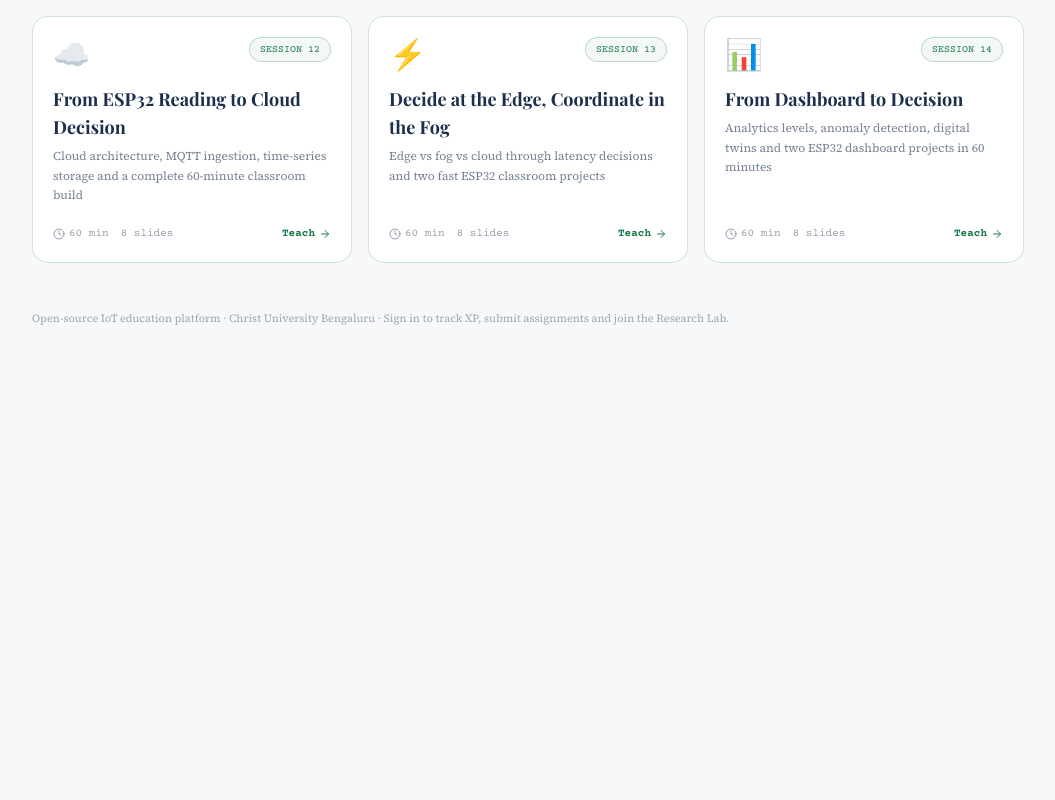
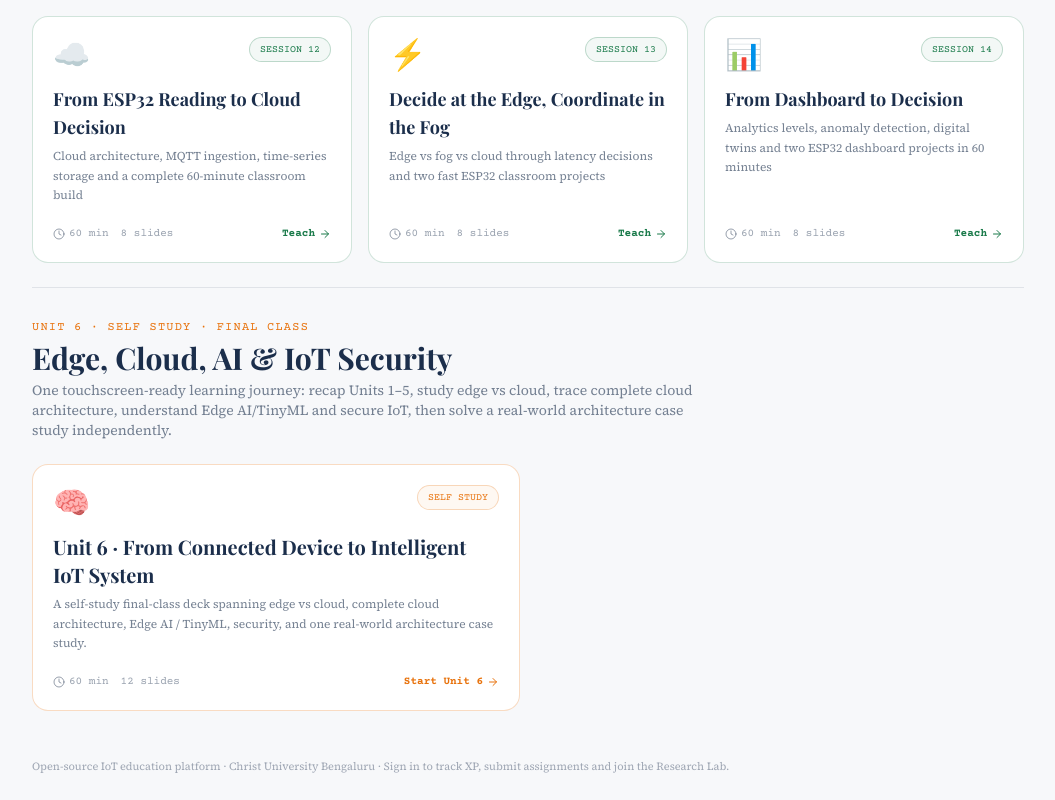
Before and after one commit to TheBrainCord/Academic, a Next.js app in the folder iot-at-christ/: page /learn in a window 1280 px wide. Shown: the part 1532-2332 px from the top of the page, without its empty margins (112-1167 px from the left). Before the commit the page ends 1884 px from the top, so only its background shows below. Built offline with nearby package versions, Linux system fonts and the light colour scheme; a web font is replaced by a local one.

Commit message:
feat(iot): surface Unit 6 in Course Studio

```diff
--- a/iot-at-christ/app/(public)/learn/page.tsx
+++ b/iot-at-christ/app/(public)/learn/page.tsx
@@ -2,6 +2,7 @@ import Link from 'next/link'
 import { ArrowRight, Clock, Cpu } from 'lucide-react'
 import { UNIT2_MODULES } from '@/content/lectures/unit2'
 import { UNIT4_DECKS } from '@/content/lectures/unit4'
+import { UNIT6_DECKS } from '@/content/lectures/unit6'
 import { WEEKLY_PLANS } from '@/content/course'
 import { CourseStudioCard } from '@/components/course'
 
@@ -107,6 +108,49 @@ export default function LearnPage() {
           </Link>
         ))}
       </div>
+
+      <div className="border-t border-christ-navy/10 pt-8">
+        <p className="text-xs font-mono text-christ-saffron uppercase tracking-widest">
+          Unit 6 · Self Study · Final Class
+        </p>
+        <h2 className="mt-1 text-3xl font-display font-bold text-christ-navy">
+          Edge, Cloud, AI & IoT Security
+        </h2>
+        <p className="mt-1 max-w-2xl text-sm font-body text-christ-navy/60">
+          One touchscreen-ready learning journey: recap Units 1–5, study edge vs cloud,
+          trace complete cloud architecture, understand Edge AI/TinyML and secure IoT,
+          then solve a real-world architecture case study independently.
+        </p>
+      </div>
+
+      <div className="grid gap-4 lg:grid-cols-2">
+        {UNIT6_DECKS.map((deck) => (
+          <Link
+            key={deck.id}
+            href={`/learn/${deck.id}`}
+            className="group flex flex-col rounded-2xl border border-christ-saffron/25 bg-white p-5 transition-all hover:-translate-y-0.5 hover:border-christ-saffron/70 hover:shadow-md"
+          >
+            <div className="flex items-start justify-between gap-3">
+              <span className="text-3xl" aria-hidden>{deck.icon}</span>
+              <span className="rounded-full border border-christ-saffron/25 bg-christ-saffron/5 px-2.5 py-1 font-mono text-[10px] text-christ-saffron">
+                SELF STUDY
+              </span>
+            </div>
+            <h3 className="mt-3 font-display text-xl font-bold text-christ-navy transition-colors group-hover:text-christ-saffron">
+              {deck.title}
+            </h3>
+            <p className="mt-1.5 flex-1 text-xs leading-relaxed text-christ-navy/60">{deck.subtitle}</p>
+            <div className="mt-5 flex items-center gap-3 font-mono text-[11px] text-christ-navy/45">
+              <span className="inline-flex items-center gap-1"><Clock className="h-3 w-3" /> {deck.minutes} min</span>
+              <span>{deck.slides.length} slides</span>
+              <span className="ml-auto inline-flex items-center gap-1 font-semibold text-christ-saffron">
+                Start Unit 6 <ArrowRight className="h-3 w-3 transition-transform group-hover:translate-x-0.5" />
+              </span>
+            </div>
+          </Link>
+        ))}
+      </div>
+
     </div>
   )
 }
```
